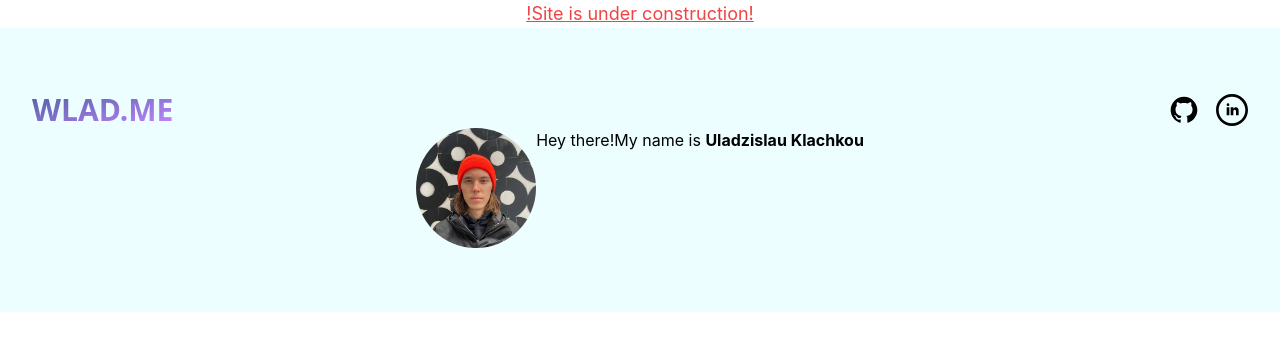
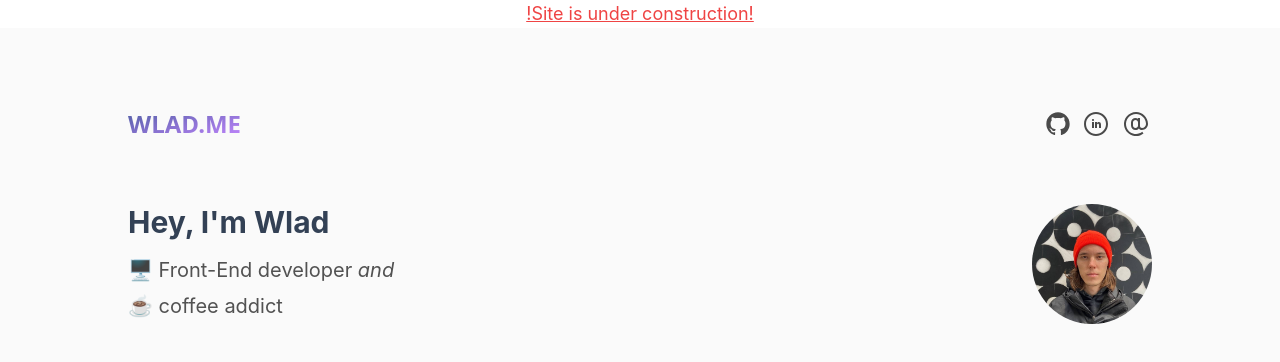
Before and after one commit to dawnhell/wlad.me, a Next.js app: page / in a window 1280 px wide. Shown: the top 362 px of the page. Built offline with nearby package versions, Linux system fonts and the light colour scheme.

Commit message:
Header styling

```diff
--- a/components/header.tsx
+++ b/components/header.tsx
@@ -3,18 +3,20 @@ import React, { FC } from 'react';
 
 import githubIcon from '../assets/github-icon.svg';
 import linkedinIcon from '../assets/linkedin-icon.svg';
+import emailIcon from '../assets/email-icon.svg';
 
 const Header: FC = () => {
   return (
-    <div className="container mx-auto flex items-center justify-between">
+    <div className="mx-auto flex items-center justify-between mb-16">
       <a
         href="https://www.wlad.me"
         className={`
           logo-link
           font-sans
-          text-3xl
+          text-2xl
           text-rose-700
           font-bold
+          font-['Roboto Slab']
           bg-clip-text
           bg-gradient-to-br
           from-sky-900
@@ -26,7 +28,7 @@ const Header: FC = () => {
       </a>
 
       <div className="socials flex items-center justify-center">
-        <a href="https://github.com" className="mr-4 w-8 h-8">
+        <a href="https://github.com/dawnhell" className="mr-3 w-7 h-7 transition duration-300 opacity-70 hover:scale-125 hover:opacity-100">
           <Image
             src={githubIcon}
             alt="Github icon"
@@ -35,10 +37,19 @@ const Header: FC = () => {
           />
         </a>
 
-        <a href="https://github.com" className="w-8 h-8">
+        <a href="https://www.linkedin.com/in/wlad-me" className="mr-3 w-6 h-6 transition duration-300 opacity-70 hover:scale-125 hover:opacity-100">
           <Image
             src={linkedinIcon}
             alt="Linkedin icon"
+            width={32}
+            height={32}
+          />
+        </a>
+
+        <a href="mailto:uladzislau.klachkou.work@gmail.com" className="w-8 h-8 transition duration-300 opacity-70 hover:scale-125 hover:opacity-100">
+          <Image
+            src={emailIcon}
+            alt="Mail icon"
             width={32}
             height={32}
           />
--- a/components/layout/index.tsx
+++ b/components/layout/index.tsx
@@ -15,16 +15,31 @@ const Layout = ({ children }: ILayout) => {
         <title>Wlad.me</title>
         <meta name="description" content="Generated by create next app" />
         <link rel="icon" href="/favicon.ico" />
+        <link rel="preconnect" href="https://fonts.googleapis.com" />
+        <link rel="preconnect" href="https://fonts.gstatic.com" crossOrigin="true" />
+        <link
+          href="https://fonts.googleapis.com/css2?family=Montserrat:ital,wght@0,400;0,600;0,700;1,400;1,600;1,700&display=swap"
+          rel="stylesheet"
+        />
+
+        <link rel="preconnect" href="https://fonts.googleapis.com" />
+        <link rel="preconnect" href="https://fonts.gstatic.com" crossOrigin="true" />
+        <link
+          href="https://fonts.googleapis.com/css2?family=Montserrat:ital,wght@0,400;0,600;0,700;1,400;1,600;1,700&family=Roboto+Slab:wght@400;500;600;700;800&display=swap"
+          rel="stylesheet"
+        />
       </Head>
 
       <p className="text-red-500 text-lg text-center underline">!Site is under construction!</p>
 
-      <div className="w-full px-8 py-16 bg-cyan-50">
-        <Header />
+      <div className="w-full py-20 px-8 bg-zinc-50">
+        <div className="container mx-auto lg:max-w-screen-lg md:max-w-screen-md">
+          <Header />
 
-        <main className="flex flex-col items-center">{children}</main>
+          <main className="flex flex-col items-center">{children}</main>
 
-        {/*<Footer />*/}
+          {/*<Footer />*/}
+        </div>
       </div>
     </>
   )
--- a/pages/index.tsx
+++ b/pages/index.tsx
@@ -6,28 +6,30 @@ import Layout from '../components/layout';
 import avatar from '../public/circle_me.jpg'
 
 const Home: tNextPageWithLayout = () => (
-    <div className="flex justify-center">
-      <Image
-        className="rounded-full object-cover"
-        src={avatar}
-        alt="That's me!"
-        width={120}
-        height={120}
-      />
-
-      <h1 className="">
-        Hey there!
+  <div className="flex justify-between w-full">
+    <div className="mr-8">
+      <h1 className="text-3xl font-bold font-['Roboto Slab'] text-slate-700 mb-4">
+        Hey, I&apos;m Wlad
       </h1>
 
-      <p className="">
-        My name is <strong>Uladzislau Klachkou</strong>
+      <p className="text-xl font-['Roboto Slab'] text-neutral-600 mb-2">
+        🖥️ Front-End developer <i>and</i>
       </p>
 
-      <div>
+      <p className="text-xl font-['Roboto Slab'] text-neutral-600">
+        ☕ coffee addict
+      </p>
+    </div>
 
-      </div>
-    </div>
-  )
+    <Image
+      className="rounded-full object-cover"
+      src={avatar}
+      alt="That's me!"
+      width={120}
+      height={120}
+    />
+  </div>
+)
 
 Home.getLayout = function getLayout(page: ReactElement) {
   return (
```
Also changed, not shown: assets/email-icon.svg (added).
